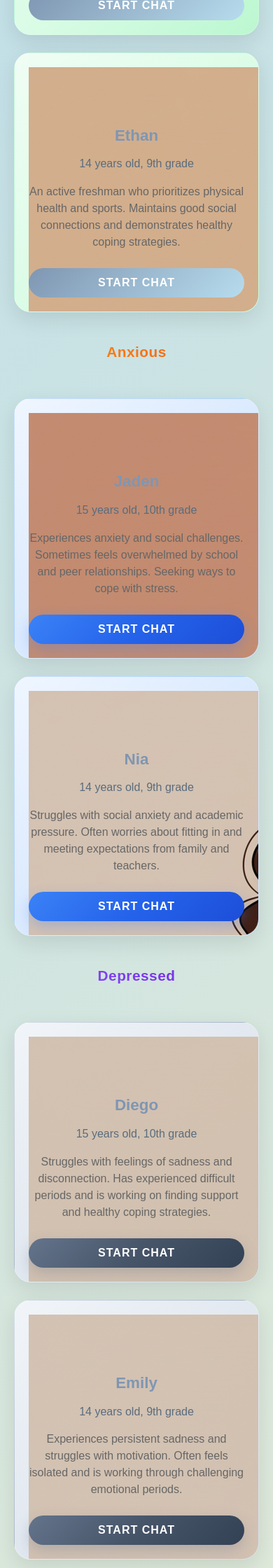
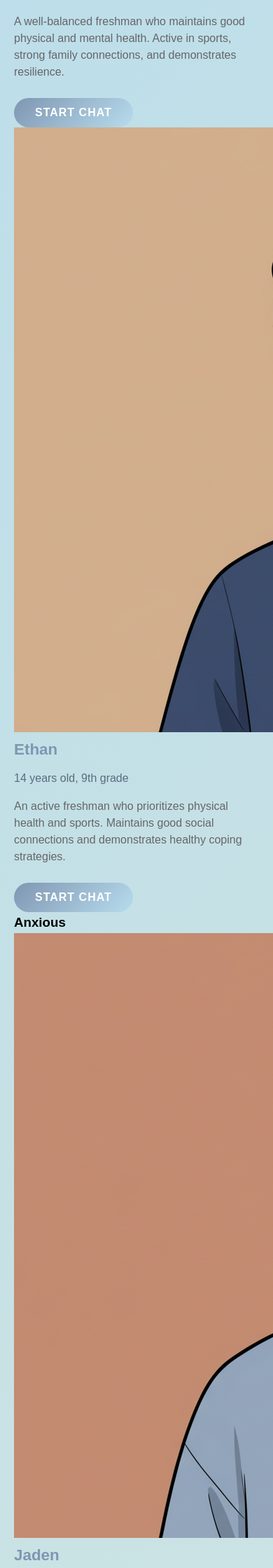
Before and after one commit to Adaptivedesign-AI/rag-chat-adolescents, a Flask app: page / in a window 390 px wide; the page is wider, and only the part inside the window is pictured. Shown: the part 1159-3399 px from the top of that part at 70% size. Run offline with Flask 3, Linux system fonts and the light colour scheme.

Commit message:
Update style.css

```diff
--- a/static/css/style.css
+++ b/static/css/style.css
@@ -1,285 +1,4 @@
-/* Mental Health Category Layout - Modern Gradient Design */
-.mental-health-categories {
-    display: grid;
-    grid-template-columns: 1fr 1fr 1fr;
-    gap: 40px;
-    width: 100%;
-}
-
-.category-column {
-    display: flex;
-    flex-direction: column;
-    gap: 25px;
-}
-
-.category-title {
-    text-align: center;
-    font-size: 1.8rem;
-    font-weight: bold;
-    padding: 0;
-    margin-bottom: 25px;
-    text-transform: capitalize;
-    letter-spacing: 0.5px;
-    background: linear-gradient(45deg, transparent, transparent);
-    -webkit-background-clip: text;
-    background-clip: text;
-    -webkit-text-fill-color: transparent;
-}
-
-.healthy-title {
-    background: linear-gradient(45deg, #4ade80, #22c55e, #16a34a);
-    -webkit-background-clip: text;
-    background-clip: text;
-    -webkit-text-fill-color: transparent;
-}
-
-.anxiety-title {
-    background: linear-gradient(45deg, #f59e0b, #f97316, #ea580c);
-    -webkit-background-clip: text;
-    background-clip: text;
-    -webkit-text-fill-color: transparent;
-}
-
-.depression-title {
-    background: linear-gradient(45deg, #8b5cf6, #7c3aed, #6d28d9);
-    -webkit-background-clip: text;
-    background-clip: text;
-    -webkit-text-fill-color: transparent;
-}
-
-.category-twins {
-    display: flex;
-    flex-direction: column;
-    gap: 25px;
-}
-
-/* Modern Twin Cards with Beautiful Gradients */
-.twin-card-horizontal {
-    padding: 30px;
-    border-radius: 24px;
-    transition: all 0.4s cubic-bezier(0.175, 0.885, 0.32, 1.275);
-    box-shadow: 0 10px 30px rgba(0,0,0,0.1);
-    cursor: pointer;
-    position: relative;
-    overflow: hidden;
-    min-height: 220px;
-    display: flex;
-    flex-direction: column;
-    justify-content: space-between;
-    border: 1px solid rgba(255,255,255,0.2);
-    backdrop-filter: blur(10px);
-}
-
-.twin-card-horizontal::before {
-    content: '';
-    position: absolute;
-    top: 0;
-    left: 0;
-    right: 0;
-    bottom: 0;
-    background: linear-gradient(135deg, rgba(255,255,255,0.1), rgba(255,255,255,0.05));
-    border-radius: 24px;
-    padding: 2px;
-    mask: linear-gradient(#fff 0 0) content-box, linear-gradient(#fff 0 0);
-    mask-composite: exclude;
-    opacity: 0;
-    transition: opacity 0.3s ease;
-}
-
-.twin-card-horizontal:hover::before {
-    opacity: 1;
-}
-
-.twin-card-horizontal:hover {
-    transform: translateY(-12px) scale(1.02);
-    box-shadow: 0 25px 50px rgba(0,0,0,0.15);
-}
-
-/* Card backgrounds - Simple gradient progression */
-.twin-card-horizontal.healthy {
-    background: linear-gradient(135deg,
-        #f0fdf4 0%,
-        #dcfce7 25%,
-        #bbf7d0 50%,
-        #a7f3d0 75%,
-        #86efac 100%);
-    background-size: 200% 200%;
-    animation: gradientShift 6s ease infinite;
-}
-
-.twin-card-horizontal.healthy:hover {
-    background: linear-gradient(135deg,
-        #dcfce7 0%,
-        #bbf7d0 25%,
-        #a7f3d0 50%,
-        #86efac 75%,
-        #4ade80 100%);
-    background-size: 200% 200%;
-    box-shadow: 0 25px 50px rgba(34, 197, 94, 0.3);
-}
-
-/* Anxiety Cards - Medium Blue (deeper than healthy) */
-.twin-card-horizontal.anxiety {
-    background: linear-gradient(135deg,
-        #eff6ff 0%,
-        #dbeafe 25%,
-        #bfdbfe 50%,
-        #93c5fd 75%,
-        #7dd3fc 100%);
-    background-size: 200% 200%;
-    animation: gradientShift 6s ease infinite;
-    animation-delay: -2s;
-}
-
-.twin-card-horizontal.anxiety:hover {
-    background: linear-gradient(135deg,
-        #dbeafe 0%,
-        #bfdbfe 25%,
-        #93c5fd 50%,
-        #60a5fa 75%,
-        #3b82f6 100%);
-    background-size: 200% 200%;
-    box-shadow: 0 25px 50px rgba(59, 130, 246, 0.3);
-}
-
-/* Depression Cards - Deep Blue (deepest) */
-.twin-card-horizontal.depression {
-    background: linear-gradient(135deg,
-        #f1f5f9 0%,
-        #e2e8f0 25%,
-        #cbd5e1 50%,
-        #94a3b8 75%,
-        #64748b 100%);
-    background-size: 200% 200%;
-    animation: gradientShift 6s ease infinite;
-    animation-delay: -4s;
-}
-
-.twin-card-horizontal.depression:hover {
-    background: linear-gradient(135deg,
-        #e2e8f0 0%,
-        #cbd5e1 25%,
-        #94a3b8 50%,
-        #64748b 75%,
-        #475569 100%);
-    background-size: 200% 200%;
-    box-shadow: 0 25px 50px rgba(71, 85, 105, 0.3);
-}
-
-/* Update button colors to match the new scheme */
-.anxiety .start-chat-btn {
-    background: linear-gradient(135deg, #3b82f6, #2563eb, #1d4ed8);
-    box-shadow: 0 8px 20px rgba(59, 130, 246, 0.3);
-}
-
-.anxiety .start-chat-btn:hover {
-    background: linear-gradient(135deg, #2563eb, #1d4ed8, #1e40af);
-    transform: translateY(-3px);
-    box-shadow: 0 12px 30px rgba(59, 130, 246, 0.4);
-}
-
-.depression .start-chat-btn {
-    background: linear-gradient(135deg, #64748b, #475569, #334155);
-    box-shadow: 0 8px 20px rgba(100, 116, 139, 0.3);
-}
-
-.depression .start-chat-btn:hover {
-    background: linear-gradient(135deg, #475569, #334155, #1e293b);
-    transform: translateY(-3px);
-    box-shadow: 0 12px 30px rgba(100, 116, 139, 0.4);
-}
-
-/* Update hover glow effects for avatars */
-.twin-card-horizontal.anxiety:hover .twin-avatar {
-    box-shadow: 0 12px 35px rgba(59, 130, 246, 0.4);
-}
-
-.twin-card-horizontal.depression:hover .twin-avatar {
-    box-shadow: 0 12px 35px rgba(100, 116, 139, 0.4);
-}
-
-/* Remove old styles */
-.twin-card {
-    display: none;
-}
-
-/* Enhanced Responsive Design */
-@media (max-width: 1024px) {
-    .mental-health-categories {
-        grid-template-columns: 1fr;
-        gap: 40px;
-    }
-
-    .twin-card-horizontal {
-        min-height: 200px;
-        padding: 25px;
-    }
-
-    .twin-avatar {
-        width: 80px;
-        height: 80px;
-    }
-
-    .twin-name {
-        font-size: 1.5rem;
-    }
-}
-
-@media (max-width: 768px) {
-    .twin-content {
-        flex-direction: column;
-        align-items: center;
-        text-align: center;
-        gap: 15px;
-    }
-
-    .twin-avatar {
-        width: 100px;
-        height: 100px;
-    }
-
-    .twin-info {
-        align-items: center;
-        text-align: center;
-    }
-
-    .category-title {
-        font-size: 1.5rem;
-    }
-}
-
-@media (max-width: 480px) {
-    .twin-card-horizontal {
-        padding: 20px;
-        min-height: 180px;
-    }
-
-    .twin-avatar {
-        width: 80px;
-        height: 80px;
-    }
-
-    .twin-name {
-        font-size: 1.3rem;
-    }
-
-    .twin-age {
-        font-size: 0.85rem;
-    }
-
-    .twin-description {
-        font-size: 0.85rem;
-    }
-
-    .start-chat-btn {
-        padding: 14px 18px;
-        font-size: 0.9rem;
-    }
-
-    .category-title {
-        font-size: 1.3rem;
-    }
-}/* ===== GLOBAL STYLES ===== */
+/* ===== GLOBAL STYLES ===== */
 * {
     margin: 0;
     padding: 0;
```
Also changed, not shown: other parts of static/css/style.css (+122 -0 lines).
